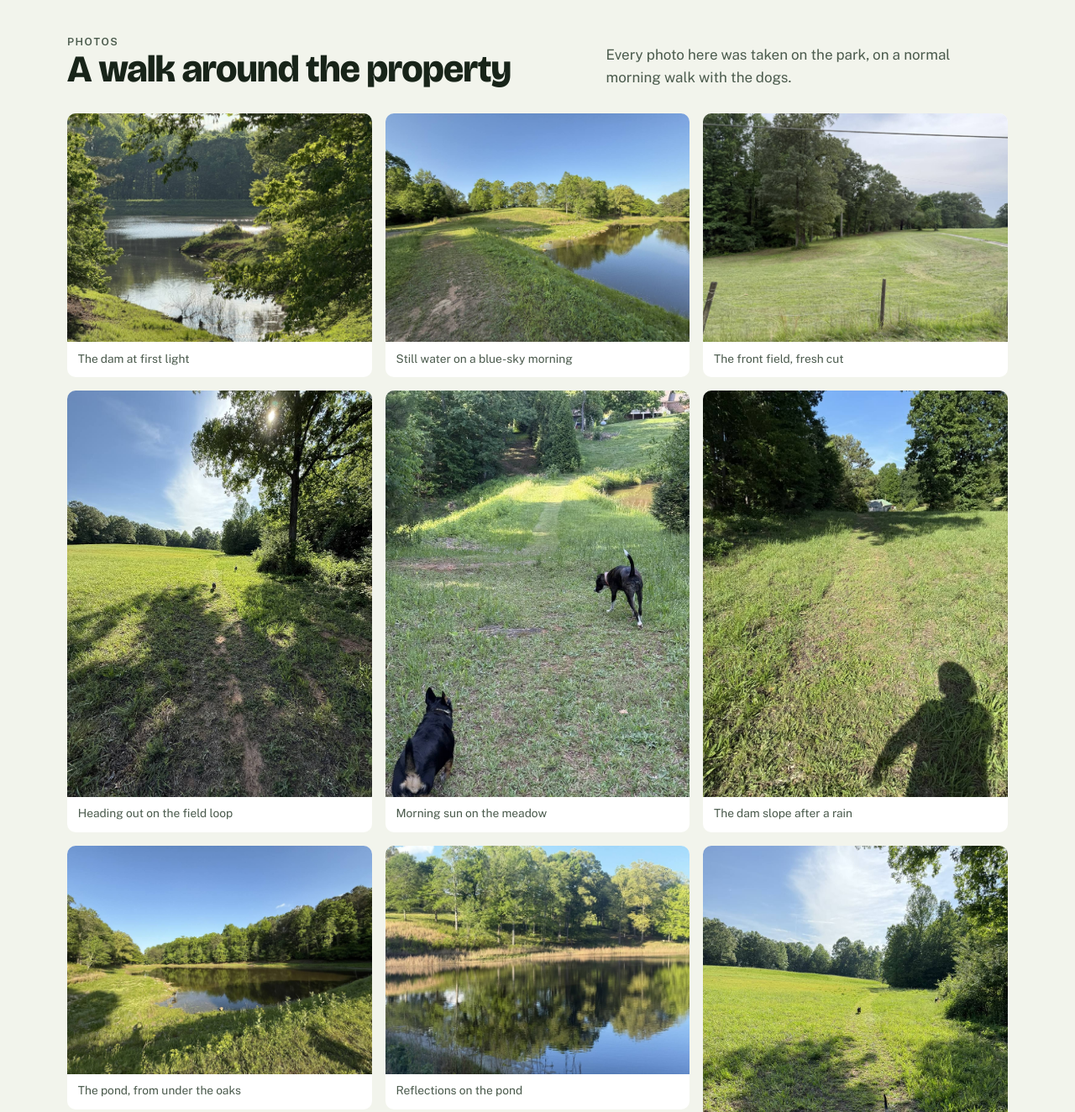
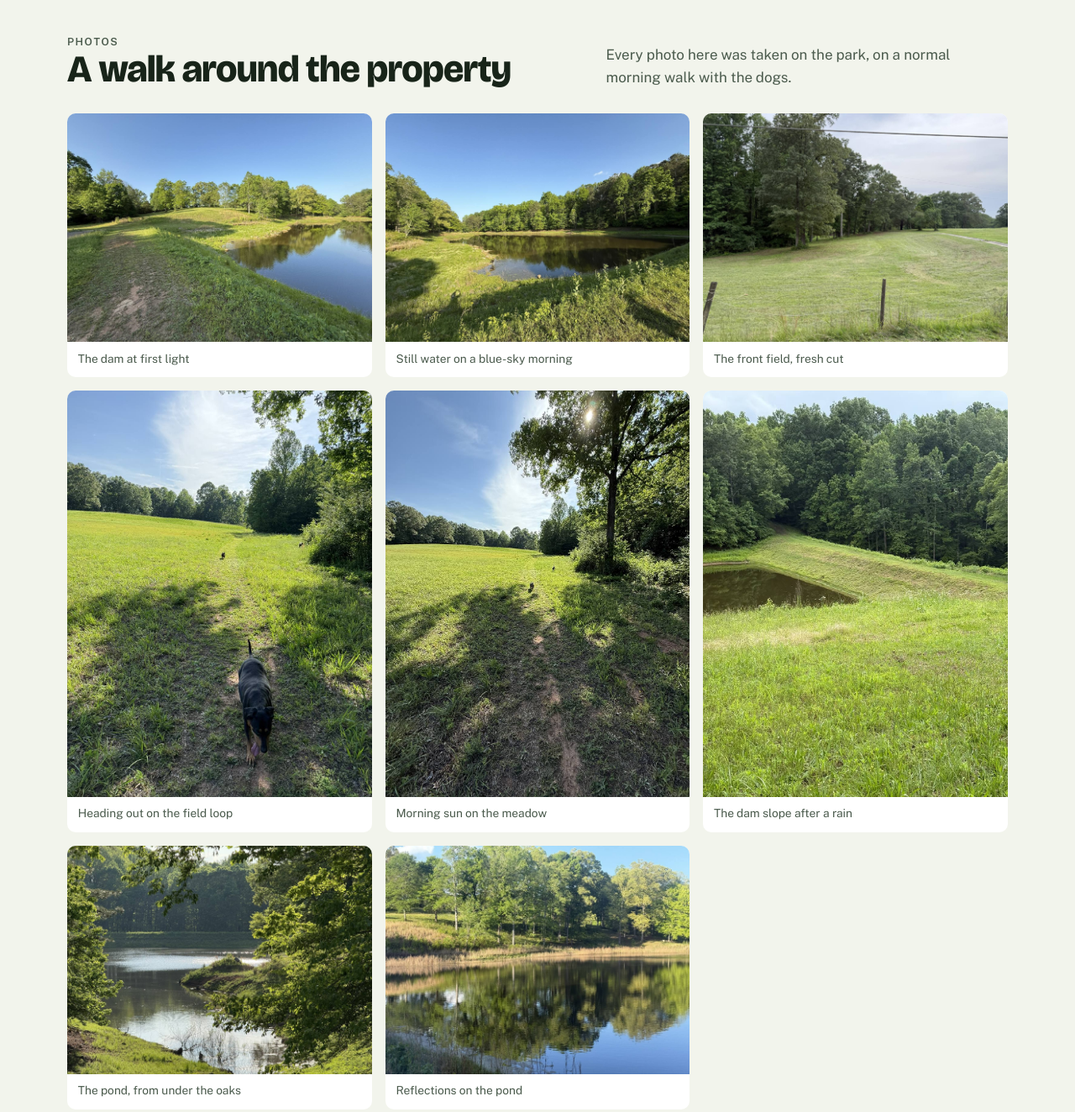
Before and after one commit to gusatlanta/goldminetrails, a plain HTML site: page index.html in a window 1280 px wide. Shown: the part 1380-2704 px from the top of the page at 84% size. Drawn offline with nearby package versions, Linux system fonts and the light colour scheme.

Commit message:
Remove shadow photo, fix gallery captions to match photos
Co-Authored-By: Claude Fable 5.1 <noreply@anthropic.com>

```diff
--- a/index.html
+++ b/index.html
@@ -360,17 +360,16 @@
         <p>Every photo here was taken on the park, on a normal morning walk with the dogs.</p>
       </div>
       <div class="gallery">
-        <figure><img src="images/img_0096.jpg" loading="lazy" alt="Grass slope of the pond dam with rocks along the water's edge on a clear morning."><figcaption>The dam at first light</figcaption></figure>
-        <figure><img src="images/img_0283.jpg" loading="lazy" alt="A black and tan dog trotting down a mowed path with the open field ahead."><figcaption>Heading out on the field loop</figcaption></figure>
-        <figure><img src="images/img_0097.jpg" loading="lazy" alt="The pond seen through oak branches, sunlight sparkling on the water."><figcaption>The pond, from under the oaks</figcaption></figure>
-        <figure><img src="images/img_0547.jpg" loading="lazy" alt="Two dogs at the top of the trail looking down toward the dam and the pond."><figcaption>Looking down the trail to the pond</figcaption></figure>
-        <figure><img src="images/img_0100.jpg" loading="lazy" alt="Pond with trees reflected in still water under a blue sky."><figcaption>Still water on a blue-sky morning</figcaption></figure>
-        <figure><img src="images/img_0286.jpg" loading="lazy" alt="Sun through a big oak over the meadow, with two small dogs running ahead on the path."><figcaption>Morning sun on the meadow</figcaption></figure>
+        <figure><img src="images/img_0100.jpg" loading="lazy" alt="Grass slope of the pond dam with rocks along the water's edge on a clear morning."><figcaption>The dam at first light</figcaption></figure>
+        <figure><img src="images/img_0279.jpg" loading="lazy" alt="A black and tan dog trotting down a mowed path with the open field ahead."><figcaption>Heading out on the field loop</figcaption></figure>
+        <figure><img src="images/img_0096.jpg" loading="lazy" alt="The pond seen through oak branches, sunlight sparkling on the water."><figcaption>The pond, from under the oaks</figcaption></figure>
+        <figure><img src="images/img_0286.jpg" loading="lazy" alt="Two dogs at the top of the trail looking down toward the dam and the pond."><figcaption>Looking down the trail to the pond</figcaption></figure>
+        <figure><img src="images/img_0097.jpg" loading="lazy" alt="Pond with trees reflected in still water under a blue sky."><figcaption>Still water on a blue-sky morning</figcaption></figure>
+        <figure><img src="images/img_0283.jpg" loading="lazy" alt="Sun through a big oak over the meadow, with two small dogs running ahead on the path."><figcaption>Morning sun on the meadow</figcaption></figure>
         <figure><img src="images/img_5368.jpg" loading="lazy" alt="Trees and golden grass reflected in the pond."><figcaption>Reflections on the pond</figcaption></figure>
         <figure><img src="images/img_7262.jpg" loading="lazy" alt="Three dogs walking a mowed path through tall grass on an overcast morning."><figcaption>Three dogs, one mowed path</figcaption></figure>
         <figure><img src="images/img_0246.jpg" loading="lazy" alt="Freshly mowed front field with a wooden fence post and a tree line."><figcaption>The front field, fresh cut</figcaption></figure>
-        <figure><img src="images/img_0277.jpg" loading="lazy" alt="The grassy slope of the dam beside the pond after rain."><figcaption>The dam slope after a rain</figcaption></figure>
-        <figure><img src="images/img_0279.jpg" loading="lazy" alt="A mowed trail leading toward a small barn between the trees."><figcaption>The trail back to the barn</figcaption></figure>
+        <figure><img src="images/img_0547.jpg" loading="lazy" alt="The grassy slope of the dam beside the pond after rain."><figcaption>The dam slope after a rain</figcaption></figure>
       </div>
     </div>
   </section>
```
Also changed, not shown: images/img_0277.jpg (deleted).
